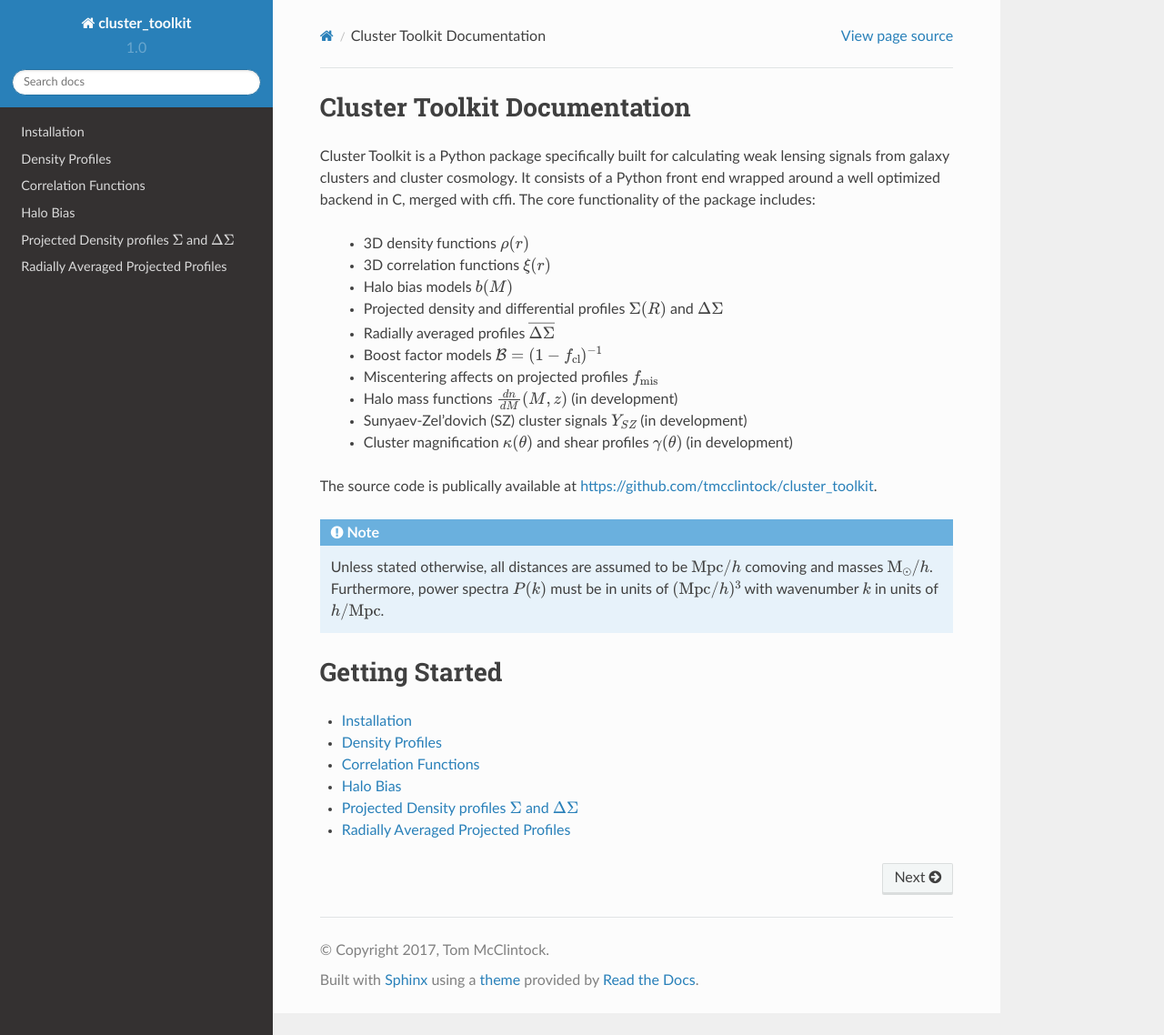
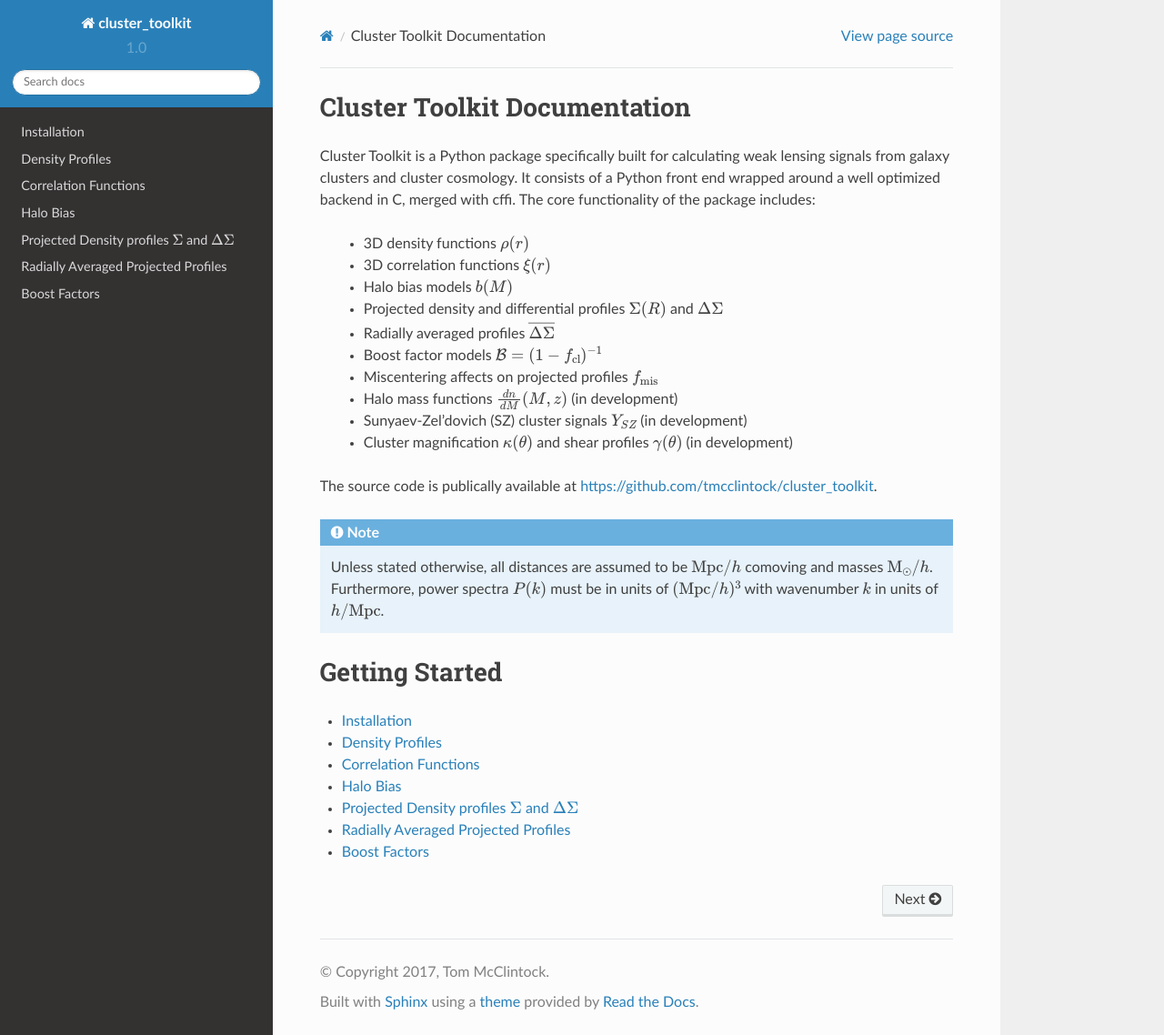
Before and after one commit to tmcclintock/cluster_toolkit, a Sphinx documentation site: the page built from docs/index.rst, in a window 1280 px wide and 1138 px high. Shown: the whole window at 91% size. Built offline with Sphinx 7.4.7 and the Read the Docs theme 2.0.0, drawn with Linux system fonts in a browser that asks for light colours.

Commit message:
Working on the boost factor docs.

```diff
--- /dev/null
+++ b/docs/boost_factors.rst
@@ -0,0 +1,5 @@
+************************************************************************
+Boost Factors
+************************************************************************
+
+in progress
--- a/docs/index.rst
+++ b/docs/index.rst
@@ -35,3 +35,4 @@
    halo_bias
    projected_density_profiles
    averaged_profiles
+   boost_factors
```
